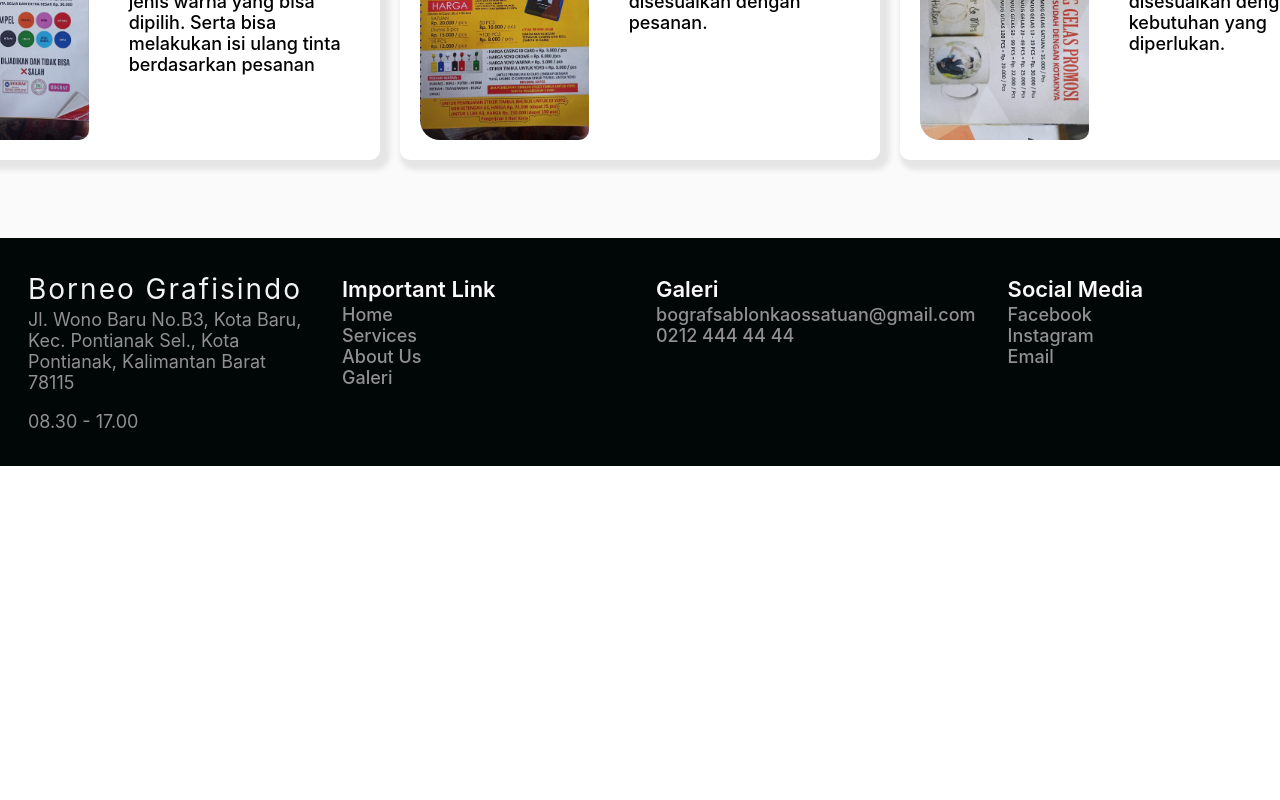
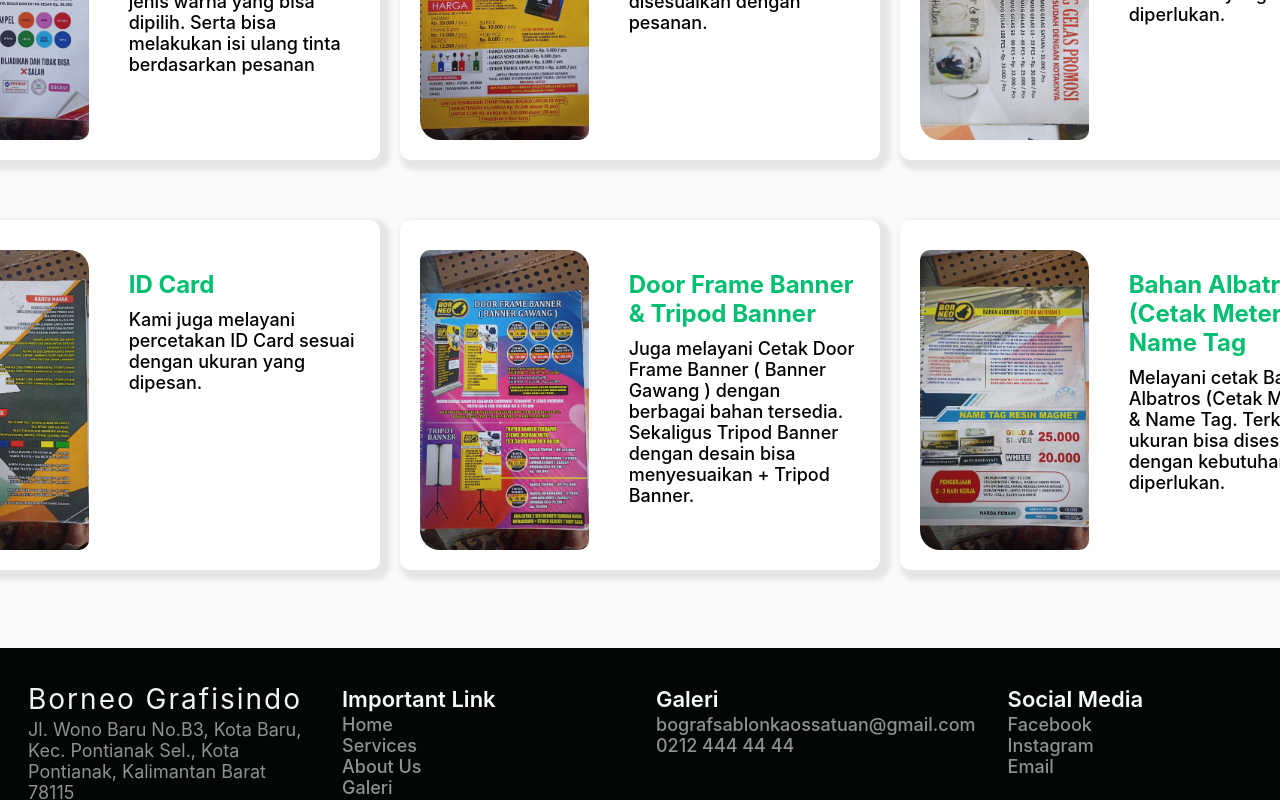
Before and after one commit to Borneo-Grafisindo/Web-Profile, a React (Create React App) app: page / in a window 1280 px wide. Shown: the part 3325-4125 px from the top of the page. Before the commit the page ends 3791 px from the top, so only its background shows below. Built offline with nearby package versions, Linux system fonts and the light colour scheme.

Commit message:
New galeri
Galeri yg New

```diff
--- a/src/components/Contact.js
+++ b/src/components/Contact.js
@@ -122,7 +122,7 @@ function Contact() {
           <div className="card" style={{ width: '30rem', display: 'flex', margin: '30px 10px' }}>
             <img src="/img/CetakMug.jpg" className="card-img-top" alt="..." style={{ width: 'auto', height: '300px', borderRadius: '10px 20px 10px 20px', margin: '30px 20px 20px 20px' }} />
             <div className="card-body" >
-              <h5 className="card-title" style={{ margin: '50px 20px 10px 20px' }}>Mini Banner & Standing Banner</h5>
+              <h5 className="card-title" style={{ margin: '50px 20px 10px 20px' }}>Desain Mug Gelas</h5>
               <p className="card-text" style={{ margin: '10px 20px 10px 20px' }}>
                 Melayani Cetak Mini Banner & Standing Banner. Terkait ukuran bisa disesuaikan dengan kebutuhan yang diperlukan.
               </p>
@@ -131,9 +131,43 @@ function Contact() {
         </div>
       </div>
 
+      <div style={{ display: 'flex', justifyContent: 'center' }}>
+        <div>
+          <div className="card" style={{ width: '30rem', display: 'flex', margin: '30px 10px' }}>
+            <img src="/img/CetakID.jpg" className="card-img-top" alt="..." style={{ width: 'auto', height: '300px', borderRadius: '10px 20px 10px 20px', margin: '30px 20px 20px 20px' }} />
+            <div className="card-body" >
+              <h5 className="card-title" style={{ margin: '50px 20px 10px 20px' }}>ID Card</h5>
+              <p className="card-text" style={{ margin: '10px 20px 10px 20px' }}>
+                Kami juga melayani percetakan ID Card sesuai dengan ukuran yang dipesan.
+              </p>
+            </div>
+          </div>
+        </div>
 
+        <div>
+          <div className="card" style={{ width: '30rem', display: 'flex', margin: '30px 10px' }}>
+            <img src="/img/CetakDoorFrame.jpg" className="card-img-top" alt="..." style={{ width: 'auto', height: '300px', borderRadius: '10px 20px 10px 20px', margin: '30px 20px 20px 20px' }} />
+            <div className="card-body" >
+              <h5 className="card-title" style={{ margin: '50px 17px 10px 20px' }}>Door Frame Banner & Tripod Banner</h5>
+              <p className="card-text" style={{ margin: '10px 20px 10px 20px' }}>
+                Juga melayani Cetak Door Frame Banner ( Banner Gawang ) dengan berbagai bahan tersedia. Sekaligus Tripod Banner dengan desain bisa menyesuaikan + Tripod Banner.
+              </p>
+            </div>
+          </div>
+        </div>
 
-
+        <div>
+          <div className="card" style={{ width: '30rem', display: 'flex', margin: '30px 10px' }}>
+            <img src="/img/Cetak Resin.jpg" className="card-img-top" alt="..." style={{ width: 'auto', height: '300px', borderRadius: '10px 20px 10px 20px', margin: '30px 20px 20px 20px' }} />
+            <div className="card-body">
+              <h5 className="card-title" style={{ margin: '50px 20px 10px 20px' }}>Bahan Albatros (Cetak Meteran) & Name Tag</h5>
+              <p className="card-text" style={{ margin: '10px 20px 10px 20px' }}>
+                Melayani cetak Bahan Albatros (Cetak Meteran) & Name Tag. Terkait ukuran bisa disesuaikan dengan kebutuhan yang diperlukan.
+              </p>
+            </div>
+          </div>
+        </div>
+      </div>
 
 
     </div>
```
